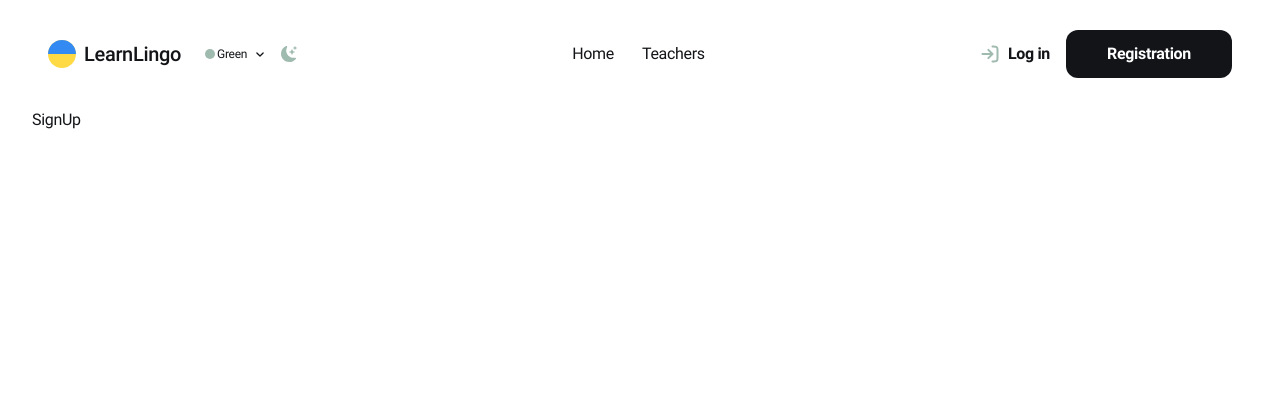
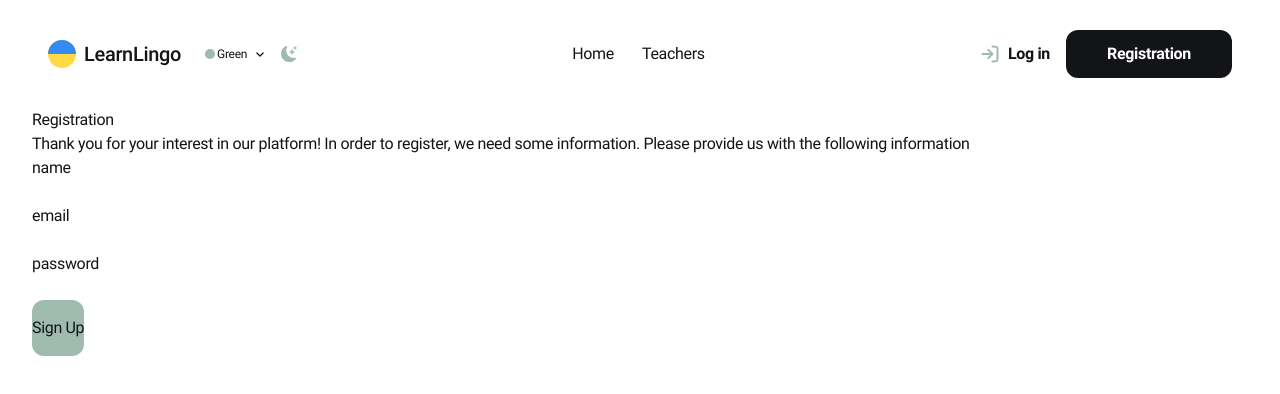
Before and after one commit to anastasiia-riabokon/LearnLingo, a React (Vite) app: page /sign_up in a window 1280 px wide. Shown: the top 394 px of the page. Built offline with nearby package versions, Linux system fonts and the light colour scheme; no server answers.

Commit message:
feat: signup user

```diff
--- a/firebase.js
+++ b/firebase.js
@@ -37,7 +37,11 @@ export const createdUser = async ({email, password}) => {
   try {
     const userCredential = await createUserWithEmailAndPassword(auth, email, password);
     const user = userCredential.user;
-    return user;
+    return {
+      uid: user.uid,
+      email: user.email,
+      token: userCredential.user.stsTokenManager.accessToken,
+    };
   } catch (error) {
     throw error;
   }
--- /dev/null
+++ b/src/components/Forms/SignUpForm.jsx
@@ -0,0 +1,37 @@
+import {useForm} from "react-hook-form";
+import FormAuth from "./FormAuth";
+import {useDispatch} from "react-redux";
+import {signUpUser} from "../../redux/auth/operations";
+
+const SignUpForm = () => {
+  const {reset, handleSubmit, register} = useForm();
+  const dispatch = useDispatch();
+
+  const onSubmit = (data) => {
+    const user = {
+      email: data.email,
+      password: data.password,
+    };
+
+    dispatch(signUpUser(user));
+    reset();
+  };
+  return (
+    <div>
+      <FormAuth
+        onSubmit={handleSubmit(onSubmit)}
+        title={"Registration"}
+        textInfo={
+          "Thank you for your interest in our platform! In order to register, we need some information. Please provide us with the following information"
+        }
+        btnText={"Sign Up"}
+        fields={[
+          {label: "name", type: "text", register: register("name")},
+          {label: "email", type: "text", register: register("email")},
+          {label: "password", type: "password", register: register("password")},
+        ]}
+      />
+    </div>
+  );
+};
+export default SignUpForm;
--- a/src/pages/SignUpPage/SignUpPage.jsx
+++ b/src/pages/SignUpPage/SignUpPage.jsx
@@ -1,4 +1,10 @@
+import SignUpForm from "../../components/Forms/SignUpForm";
+
 const SignUpPage = () => {
-  return <div>SignUp</div>;
+  return (
+    <div>
+      <SignUpForm />
+    </div>
+  );
 };
 export default SignUpPage;
--- a/src/redux/auth/slice.js
+++ b/src/redux/auth/slice.js
@@ -15,12 +15,12 @@ const sliceAuth = createSlice({
   extraReducers: (builder) => {
     builder
       .addCase(signUpUser.fulfilled, (state, action) => {
-        state.user = action.payload.user;
+        state.user = action.payload;
         state.token = action.payload.token;
         state.isLoggedIn = true;
       })
       .addCase(signInUser.fulfilled, (state, action) => {
-        state.user = action.payload.user;
+        state.user = action.payload;
         state.token = action.payload.token;
         state.isLoggedIn = true;
       })
@@ -32,6 +32,7 @@ const sliceAuth = createSlice({
       })
       .addMatcher(isRejected, (state) => {
         state.isLoading = false;
+        state.isLoggedIn = false;
       });
   },
 });
```
